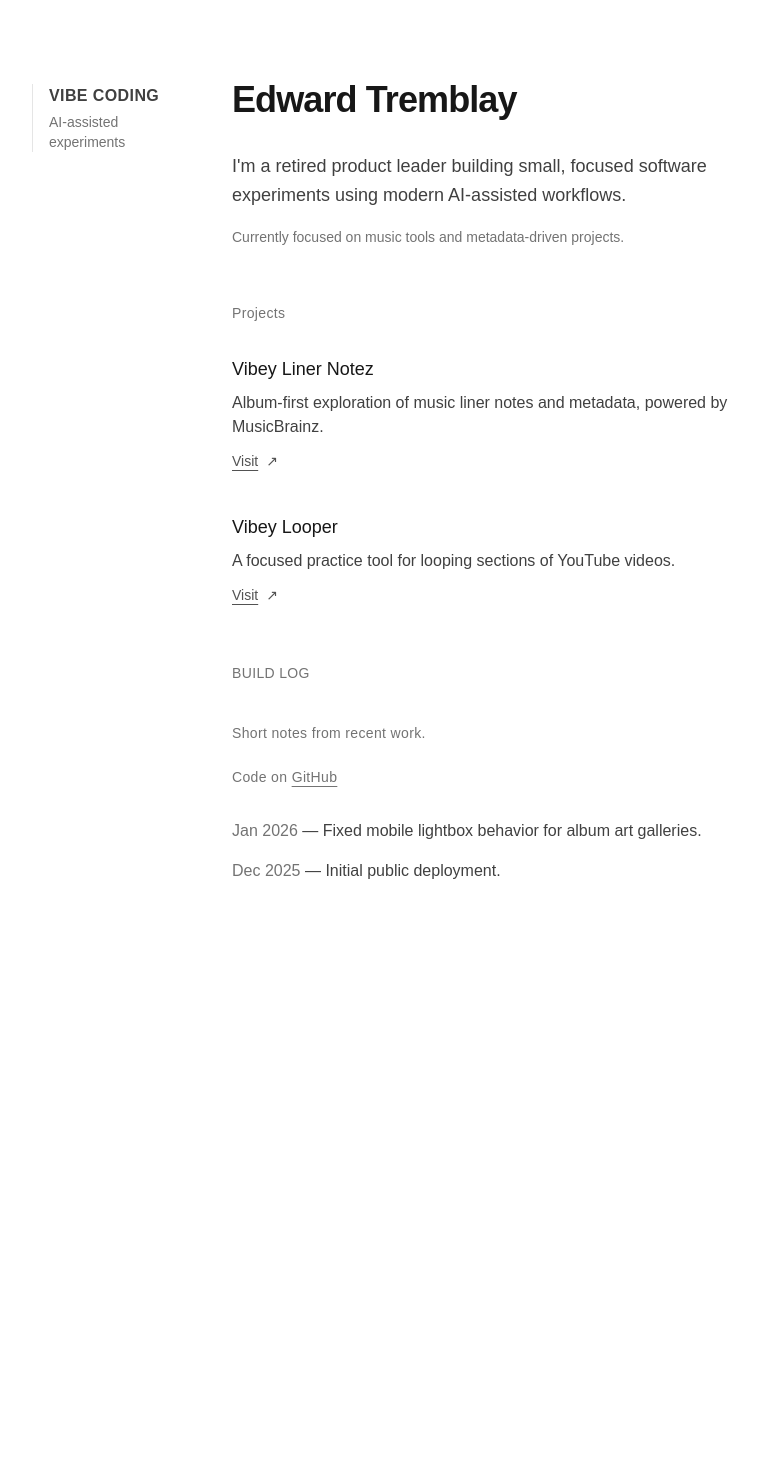
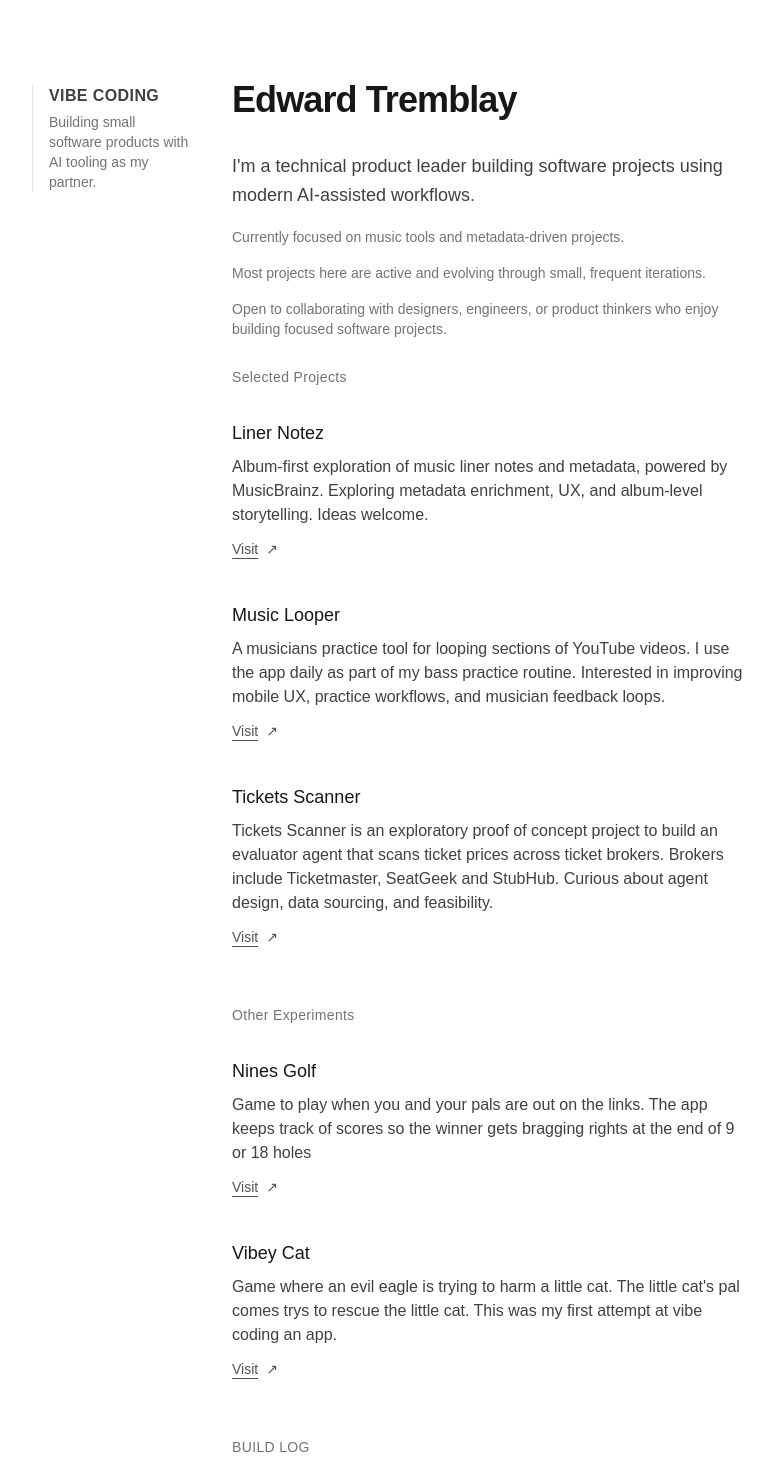
Before and after one commit to edtremsaga/vibey-pers-profile, a Next.js app: page / in a window 1280 px wide. Shown: the top 1470 px of the page, without its empty margins (248-1021 px from the left). Before the commit the page ends 963 px from the top, so only its background shows below. Built offline with nearby package versions, Linux system fonts and the light colour scheme.

Commit message:
Update profile page: reorganize projects, update descriptions, and refine content

```diff
--- a/src/app/page.tsx
+++ b/src/app/page.tsx
@@ -10,40 +10,46 @@ export default function Home() {
       VIBE CODING
     </p>
     <p className="mt-1 text-sm text-neutral-500">
-      AI-assisted experiments
+      Building small software products with AI tooling as my partner.
     </p>
   </div>
 </aside>
 
           {/* Content */}
           <div>
-            <header className="mb-14">
+            <header className="mb-7">
             <h1 className="mb-8 text-4xl font-semibold tracking-tight">
                 Edward Tremblay
               </h1>
               <p className="text-lg leading-relaxed text-neutral-700">
-              I'm a retired product leader building small, focused software
-              experiments using modern AI-assisted workflows.
+              I'm a technical product leader building software
+              projects using modern AI-assisted workflows.
               </p>
               <p className="mt-4 text-sm text-neutral-500">
   Currently focused on music tools and metadata-driven projects.
+</p>
+              <p className="mt-4 text-sm text-neutral-500">
+                Most projects here are active and evolving through small, frequent iterations.
+              </p>
+              <p className="mt-4 text-sm text-neutral-500">
+                Open to collaborating with designers, engineers, or product thinkers who enjoy building focused software projects.
               </p>
             </header>
 
             <section className="mb-14">
               <h2 className="mb-8 text-sm font-medium tracking-wide text-neutral-500">
-                Projects
+                Selected Projects
               </h2>
 
               <ul className="space-y-10">
                 <li>
-                  <h3 className="text-lg font-medium">Vibey Liner Notez</h3>
+                  <h3 className="text-lg font-medium">Liner Notez</h3>
                   <p className="mt-2 text-neutral-700">
                     Album-first exploration of music liner notes and metadata,
-                    powered by MusicBrainz.
+                    powered by MusicBrainz. Exploring metadata enrichment, UX, and album-level storytelling. Ideas welcome.
                   </p>
                   <a
-                    href="https://vibey-liner-notez.vercel.app"
+                    href="https://vibey-liner-notez2.vercel.app/"
                     className="mt-3 inline-flex items-center gap-2 text-sm text-neutral-600 hover:text-neutral-900"
                   >
                     <span className="underline underline-offset-4">Visit</span>
@@ -52,12 +58,62 @@ export default function Home() {
                 </li>
 
                 <li>
-                  <h3 className="text-lg font-medium">Vibey Looper</h3>
+                  <h3 className="text-lg font-medium">Music Looper</h3>
                   <p className="mt-2 text-neutral-700">
-                    A focused practice tool for looping sections of YouTube videos.
+                    A musicians practice tool for looping sections of YouTube videos. I use the app daily as part of my bass practice routine. Interested in improving mobile UX, practice workflows, and musician feedback loops.
                   </p>
                   <a
-                    href="https://vibey-looper.vercel.app"
+                    href="https://vibey-looper.vercel.app/"
+                    className="mt-3 inline-flex items-center gap-2 text-sm text-neutral-600 hover:text-neutral-900"
+                  >
+                    <span className="underline underline-offset-4">Visit</span>
+                    <span aria-hidden>↗</span>
+                  </a>
+                </li>
+
+                <li>
+                  <h3 className="text-lg font-medium">Tickets Scanner</h3>
+                  <p className="mt-2 text-neutral-700">
+                    Tickets Scanner is an exploratory proof of concept project to build an evaluator agent that scans ticket prices across ticket brokers. Brokers include Ticketmaster, SeatGeek and StubHub.  Curious about agent design, data sourcing, and feasibility.
+                  </p>
+                  <a
+                    href="#"
+                    className="mt-3 inline-flex items-center gap-2 text-sm text-neutral-600 hover:text-neutral-900"
+                  >
+                    <span className="underline underline-offset-4">Visit</span>
+                    <span aria-hidden>↗</span>
+                  </a>
+                </li>
+              </ul>
+            </section>
+
+            <section className="mb-14">
+              <h2 className="mb-8 text-sm font-medium tracking-wide text-neutral-500">
+                Other Experiments
+              </h2>
+
+              <ul className="space-y-10">
+                <li>
+                  <h3 className="text-lg font-medium">Nines Golf</h3>
+                  <p className="mt-2 text-neutral-700">
+                    Game to play when you and your pals are out on the links. The app keeps track of scores so the winner gets bragging rights at the end of 9 or 18 holes
+                  </p>
+                  <a
+                    href="https://vibey-nines.vercel.app/"
+                    className="mt-3 inline-flex items-center gap-2 text-sm text-neutral-600 hover:text-neutral-900"
+                  >
+                    <span className="underline underline-offset-4">Visit</span>
+                    <span aria-hidden>↗</span>
+                  </a>
+                </li>
+
+                <li>
+                  <h3 className="text-lg font-medium">Vibey Cat</h3>
+                  <p className="mt-2 text-neutral-700">
+                    Game where an evil eagle is trying to harm a little cat. The little cat's pal comes trys to rescue the little cat. This was my first attempt at vibe coding an app.
+                  </p>
+                  <a
+                    href="https://vibeycat.vercel.app/"
                     className="mt-3 inline-flex items-center gap-2 text-sm text-neutral-600 hover:text-neutral-900"
                   >
                     <span className="underline underline-offset-4">Visit</span>
@@ -70,11 +126,9 @@ export default function Home() {
             <section>
               <h2 className="mb-8 text-sm font-medium tracking-wide text-neutral-500">
                 BUILD LOG
-                <p className="mt-10 text-sm text-neutral-500">
+              </h2>
               <p className="mb-6 text-sm text-neutral-500">
-  Short notes from recent work.
-</p>
-  Code on{" "}
+                Short notes from recent work. Code on{" "}
                 <a
                   href="https://github.com/edtremsaga"
                   className="underline underline-offset-4 hover:text-neutral-900"
@@ -82,7 +136,6 @@ export default function Home() {
                   GitHub
                 </a>
               </p>
-              </h2>
 
               <ul className="space-y-4 text-neutral-700">
                 <li>
@@ -95,6 +148,12 @@ export default function Home() {
                 </li>
               </ul>
             </section>
+
+            <section className="mt-14">
+              <p className="text-sm text-neutral-500">
+                contact: edwardktremblay@gmail.com | <a href="https://www.linkedin.com/in/edtrem/" className="underline underline-offset-4 hover:text-neutral-900">https://www.linkedin.com/in/edtrem/</a>
+              </p>
+            </section>
           </div>
         </div>
       </div>
```
Lines whose indentation alone changed are shown as unchanged.
